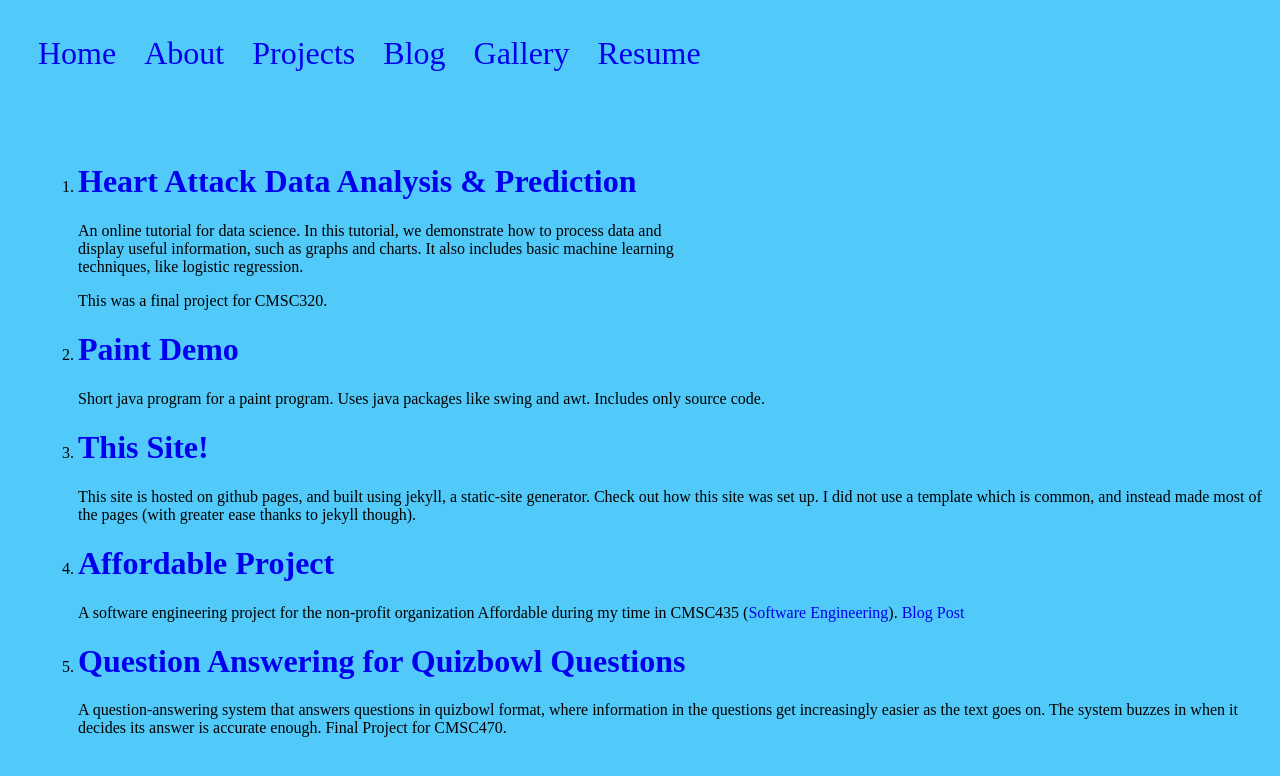
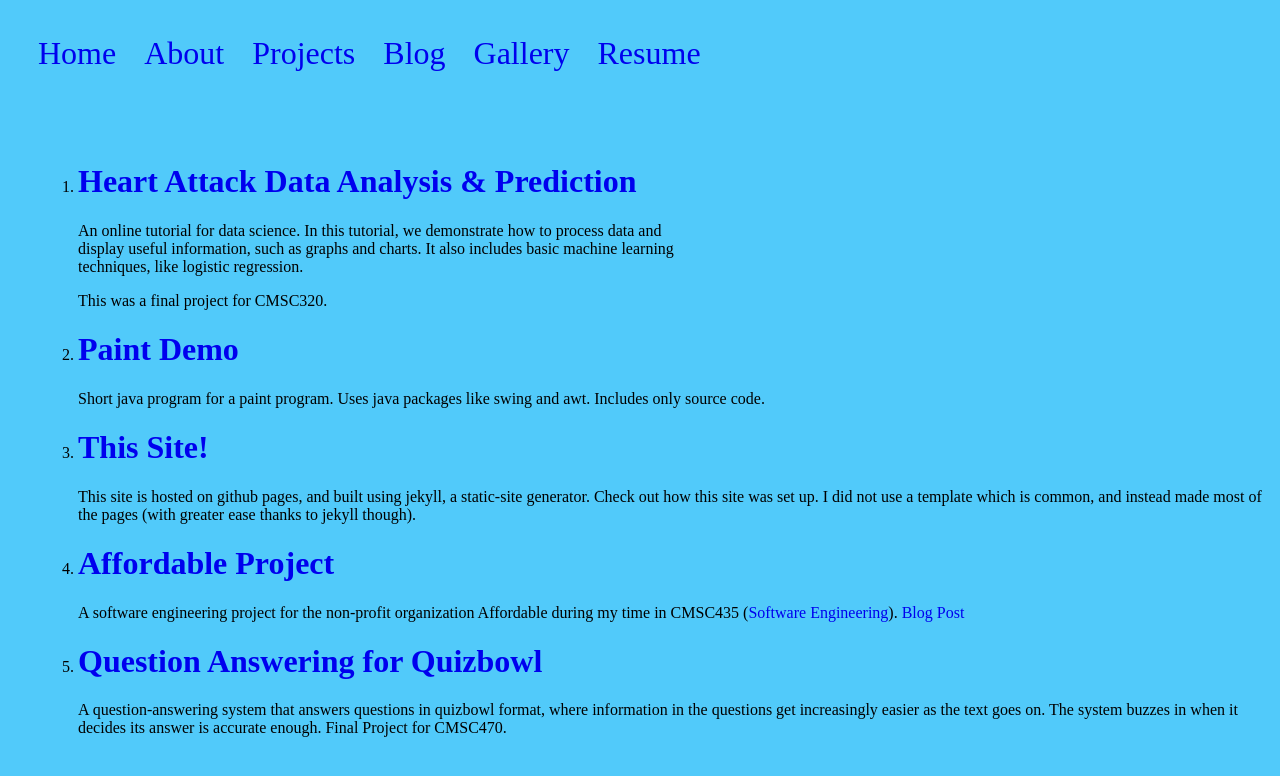
Before and after one commit to Andylovesmangos/andylovesmangos.github.io, a Jekyll site: the page built from projects.md, in a window 1280 px wide. Shown: the top 776 px of the page. Built offline with Jekyll 4.4.1, drawn with Linux system fonts in a browser that asks for light colours.

Commit message:
Update projects.md

```diff
--- a/projects.md
+++ b/projects.md
@@ -19,7 +19,7 @@ This site is hosted on github pages, and built using jekyll, a static-site gener
 <li> <h1> <a href="https://andylovesmangos.github.io/assets/images/Press_Release.pdf"> Affordable Project </a> </h1> </li>
 A software engineering project for the non-profit organization Affordable during my time in CMSC435 (<a href="https://seam.cs.umd.edu/">Software Engineering</a>). <a href= "https://blog.affordhealth.org/2022/01/06/ai-filtering-algorithms-predict-best-candidate-for-medical-aid/"> Blog Post </a>
 
-<li> <h1> <a href="https://github.com/Andylovesmangos/Question-AnsweringNLP"> Question Answering for Quizbowl Questions </a> </h1> </li>
+<li> <h1> <a href="https://github.com/Andylovesmangos/Question-AnsweringNLP"> Question Answering for Quizbowl </a> </h1> </li>
 A question-answering system that answers questions in quizbowl format, where information in the questions get increasingly easier as the text goes on. The system buzzes in when it decides its answer is accurate enough. Final Project for CMSC470.
 
 </ol>
```
